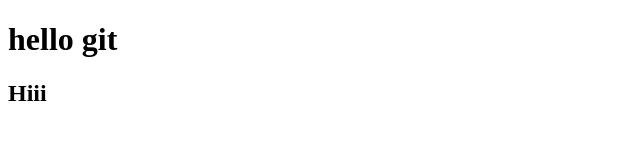
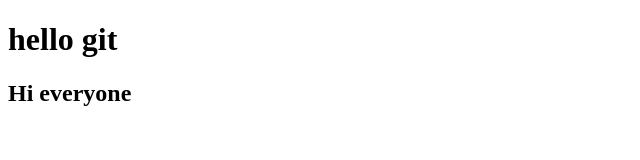
Before and after one commit to nedamaleki/git-project-one, a plain HTML site: page index.html in a window 1280 px wide. Shown: the whole page, without its empty margins (0-640 px from the left). Drawn offline with Linux system fonts and the light colour scheme.

Commit message:
h2 modified

```diff
--- a/index.html
+++ b/index.html
@@ -9,5 +9,5 @@
 
 <body>
     <h1> hello git</h1>
-    <h2> Hiii</h2>
+    <h2> Hi everyone</h2>
 </body>
```
